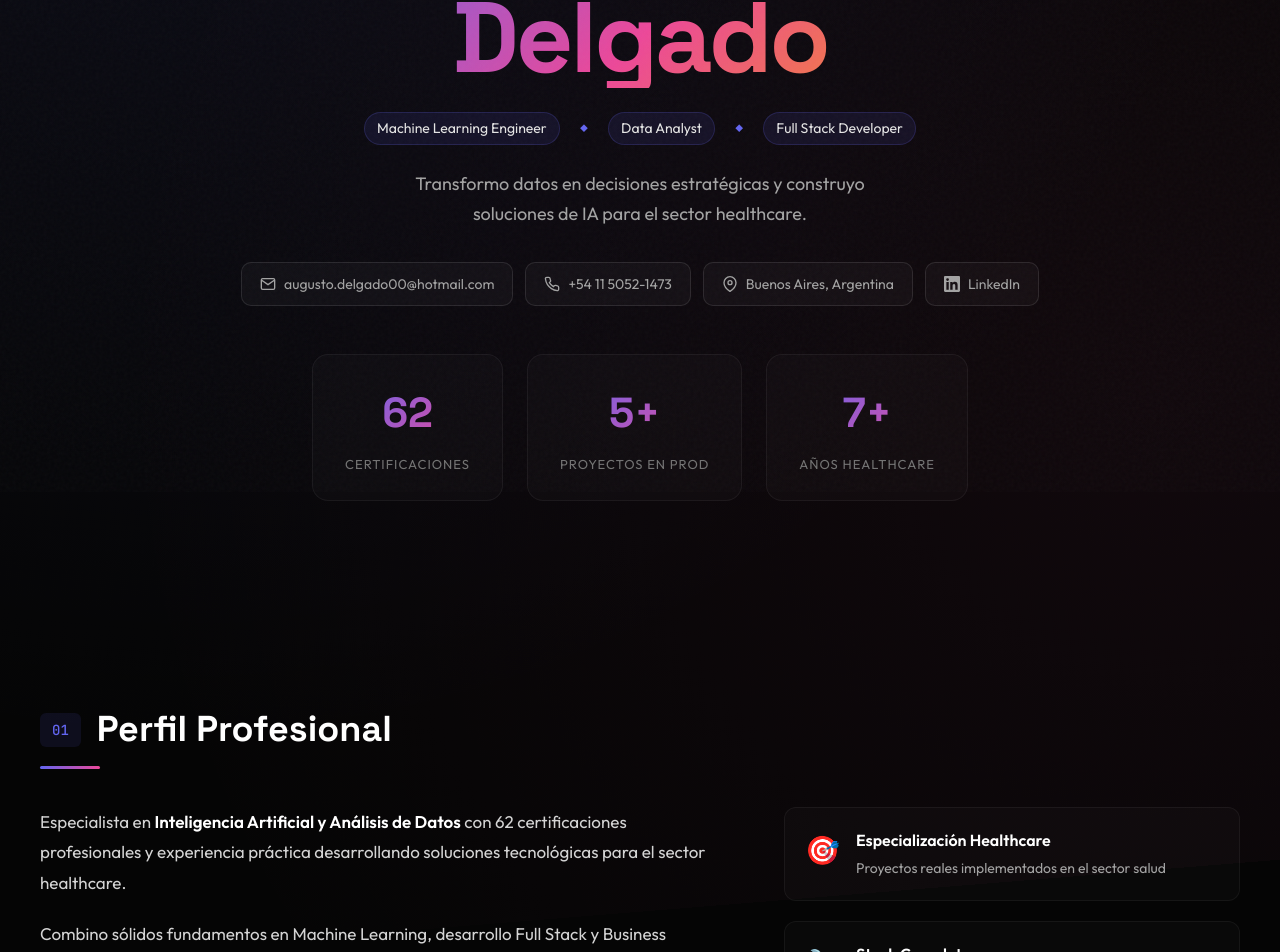
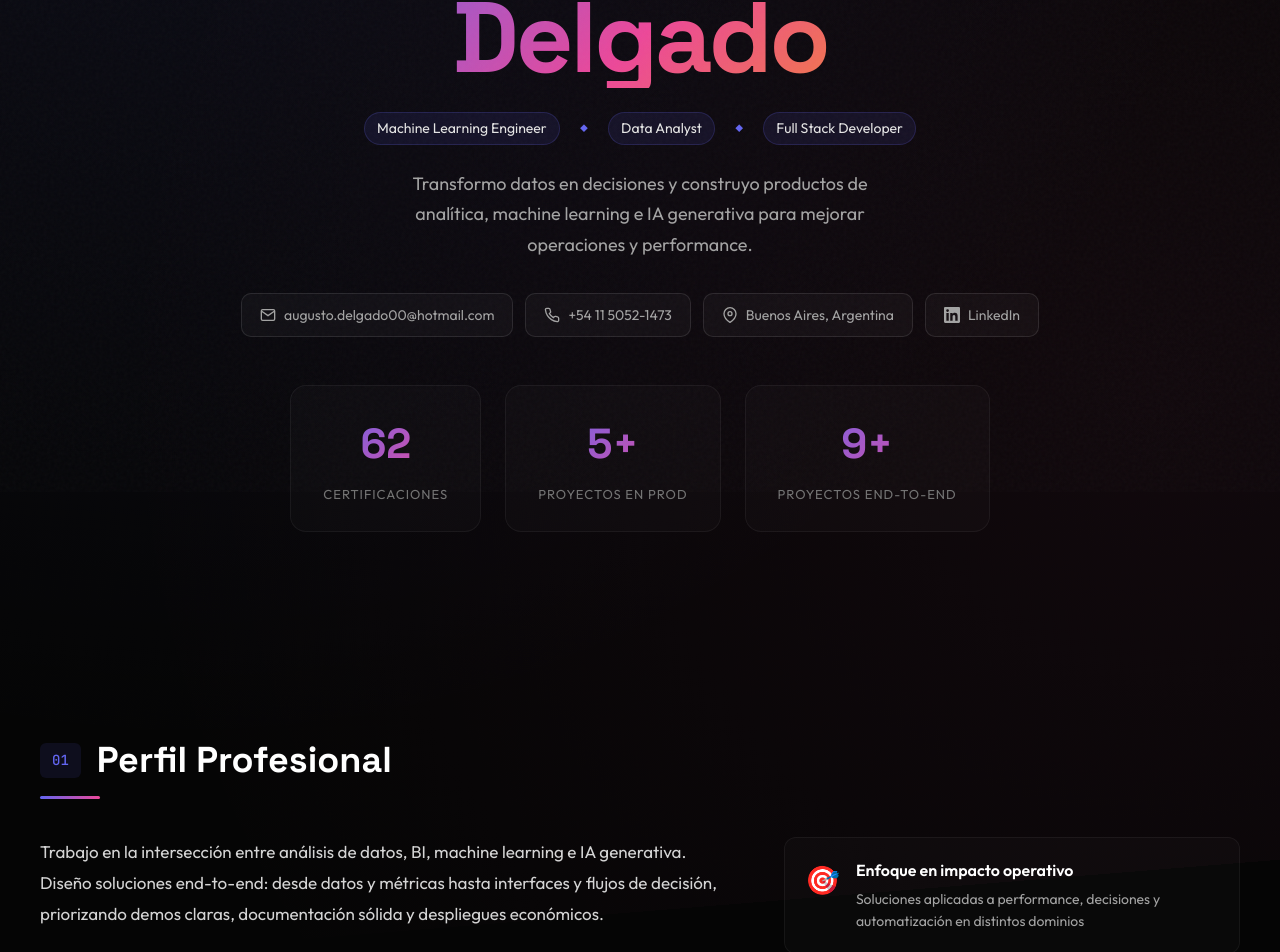
Before and after one commit to Agus-Delgado/Portfolio, a React (Vite) app: page / in a window 1280 px wide. Shown: the part 308-1260 px from the top of the page. Built offline with nearby package versions, Linux system fonts and the light colour scheme.

Commit message:
Actualizacion del portfolio

```diff
--- a/src/App.jsx
+++ b/src/App.jsx
@@ -35,9 +35,9 @@ const PROJECT_DETAILS = {
   stack: 'React 18, Vite, TypeScript, IndexedDB (idb), Cloudflare Workers, npm workspaces.'
 },
   'SmartClinic No-Show Predictor': {
-    resumen: 'Proyecto de Machine Learning + BI para predecir probabilidad de no-show (inasistencia) en turnos médicos con datos sintéticos y visualización en Power BI.',
+    resumen: 'Proyecto de Machine Learning + BI para predecir probabilidad de no-show (inasistencia) en turnos con datos sintéticos y visualización en Power BI.',
     objetivo: [
-      'Simular comportamiento de consultorio.',
+      'Simular comportamiento operativo de agendas y turnos.',
       'Entrenar Regresión Logística para estimar probabilidad de no-show por turno.',
       'Dashboard en Power BI para factores de riesgo y ranking de turnos.'
     ],
@@ -75,7 +75,7 @@ const PROJECT_DETAILS = {
 
   'Plataforma Geriátricos': {
     resumen: 'Sistema de gestión para hogares geriátricos con backend API REST y frontend PWA mobile-first.',
-    destinatarios: ['Propietarios/Administradores', 'Profesionales de la salud', 'Personal administrativo'],
+    destinatarios: ['Propietarios/Administradores', 'Profesionales especializados', 'Personal administrativo'],
     caracteristicas: [
       'Gestión de residentes (info personal/médica, admisiones/estadías, contactos de emergencia).',
       'Gestión clínica (resúmenes, diagnósticos, notas clínicas, alergias, medicaciones actuales).',
@@ -86,19 +86,19 @@ const PROJECT_DETAILS = {
       'PWA: instalable, offline, optimizada para móviles.',
       'Web Push (noticias diarias): configuración desde "Mi cuenta".'
     ],
-    roles: ['OWNER: acceso completo + finanzas + usuarios.', 'DOCTOR: gestión clínica/medicación; sin finanzas.'],
+    roles: ['OWNER: acceso completo + finanzas + usuarios.', 'PROFESSIONAL: gestión clínica/medicación; sin finanzas.'],
     stack: 'Backend: FastAPI, SQLAlchemy 2.0, PostgreSQL, Alembic, JWT, bcrypt, slowapi. Frontend: React, TypeScript, Vite, Tailwind, React Router, vite-plugin-pwa.'
   },
   'Mi Consultorio': {
-    resumen: 'Sistema integral en Python/Django para gestión de consultorios médicos.',
+    resumen: 'Sistema integral en Python/Django para gestión de consultorios y agendas profesionales.',
     highlights: 'Interfaz moderna (gradientes, glassmorphism), responsive, dashboard analítico, centro de ayuda.',
     modulos: [
       'Historias clínicas digitales con CKEditor (texto enriquecido).',
       'Turnos y agenda: estados (Pendiente/Asistió/Cancelado), validación anti-duplicados, control de asistencia.',
-      'Notificaciones por email: confirmación y recordatorios (48h) + resumen de agenda a médicos.',
+      'Notificaciones por email: confirmación y recordatorios (48h) + resumen de agenda a profesionales.',
       'Recetas digitales: integración con MisRX, repetir receta, PDFs listos para imprimir.',
       'Gestión financiera: caja diaria automatizada, ingresos/egresos, reportes.',
-      'Seguridad: PIN 4 dígitos para acciones sensibles, roles diferenciados (médicos vs administrativos).'
+      'Seguridad: PIN 4 dígitos para acciones sensibles, roles diferenciados (profesionales vs administrativos).'
     ],
     stack: 'Django, Python, Bootstrap/Jazzmin, CKEditor'
   },
@@ -228,7 +228,7 @@ export default function Portfolio() {
             <span className="role-tag">Full Stack Developer</span>
           </div>
           <p style={styles.heroDescription}>
-            Transformo datos en decisiones estratégicas y construyo soluciones de IA para el sector healthcare.
+            Transformo datos en decisiones y construyo productos de analítica, machine learning e IA generativa para mejorar operaciones y performance.
           </p>
           <div style={styles.heroContact}>
             <a
@@ -274,8 +274,8 @@ export default function Portfolio() {
               <span style={styles.statLabel}>Proyectos en Prod</span>
             </div>
             <div style={styles.stat} className="stat-card">
-              <span style={styles.statNumber} className="stat-number">7+</span>
-              <span style={styles.statLabel}>Años Healthcare</span>
+              <span style={styles.statNumber} className="stat-number">9+</span>
+              <span style={styles.statLabel}>Proyectos end-to-end</span>
             </div>
           </div>
         </div>
@@ -289,7 +289,7 @@ export default function Portfolio() {
           <div style={styles.aboutGrid}>
             <div style={styles.aboutText}>
               <p style={styles.paragraph} className="fade-in-up">
-                Especialista en <strong>Inteligencia Artificial y Análisis de Datos</strong> con 62 certificaciones profesionales y experiencia práctica desarrollando soluciones tecnológicas para el sector healthcare.
+                Trabajo en la intersección entre análisis de datos, BI, machine learning e IA generativa. Diseño soluciones end-to-end: desde datos y métricas hasta interfaces y flujos de decisión, priorizando demos claras, documentación sólida y despliegues económicos.
               </p>
               <p style={styles.paragraph} className="fade-in-up">
                 Combino sólidos fundamentos en Machine Learning, desarrollo Full Stack y Business Intelligence para transformar datos en decisiones estratégicas de negocio.
@@ -302,8 +302,8 @@ export default function Portfolio() {
               <div style={styles.highlight} className="highlight-card">
                 <div style={styles.highlightIcon}>🎯</div>
                 <div>
-                  <h4 style={styles.highlightTitle}>Especialización Healthcare</h4>
-                  <p style={styles.highlightText}>Proyectos reales implementados en el sector salud</p>
+                  <h4 style={styles.highlightTitle}>Enfoque en impacto operativo</h4>
+                  <p style={styles.highlightText}>Soluciones aplicadas a performance, decisiones y automatización en distintos dominios</p>
                 </div>
               </div>
               <div style={styles.highlight} className="highlight-card">
@@ -492,7 +492,7 @@ export default function Portfolio() {
           <div style={styles.experienceTimeline}>
             <ExperienceCard
               title="Administrativo & ML Engineer"
-              company="Consultorio Médico Privado"
+              company="Operaciones en consultorio privado"
               period="2018 - Presente"
               description="Desarrollo e implementación de soluciones ML para optimización de turnos. Digitalización completa de procesos administrativos con sistemas propios."
               current={true}
```
